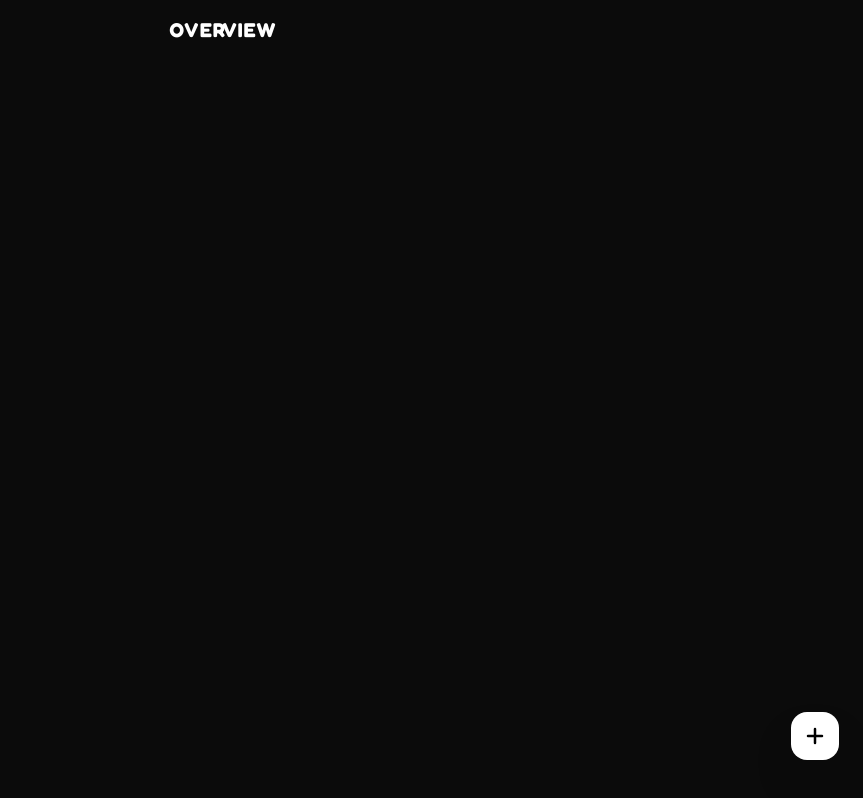
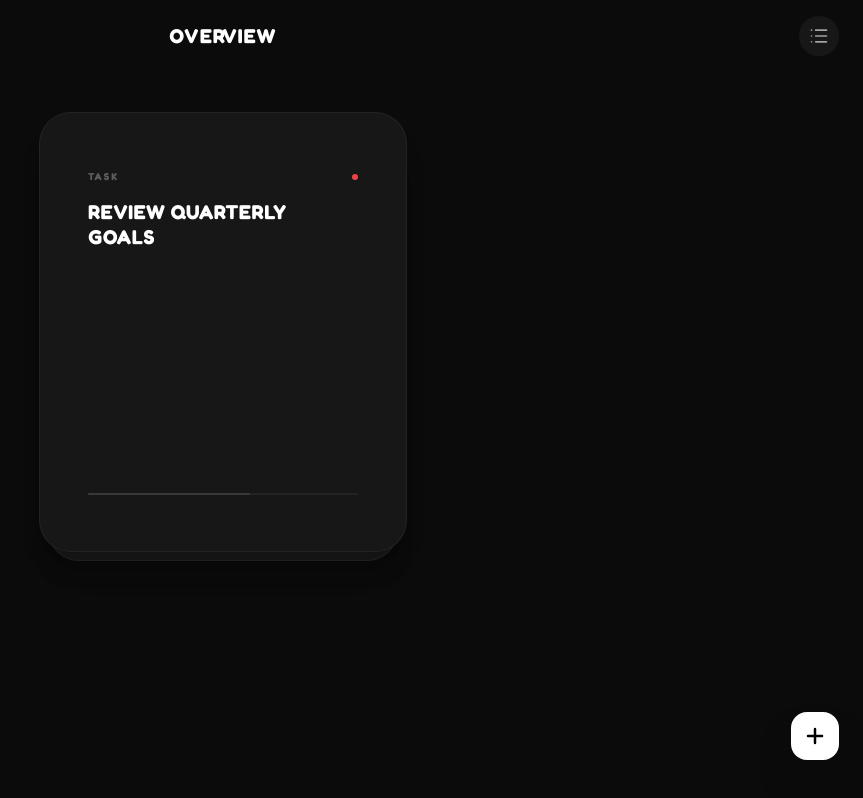
Before and after one commit to ChetanG111/life-os, a Next.js app: page / in a window 1280 px wide. Shown: the whole page, without its empty margins (417-1280 px from the left). Built offline with nearby package versions, Linux system fonts and the light colour scheme.

Commit message:
feat(overview): integrate list view toggle and priority sorting

```diff
--- a/src/components/features/overview/Feed.tsx
+++ b/src/components/features/overview/Feed.tsx
@@ -1,9 +1,12 @@
 'use client';
 
+import { useState, useMemo } from 'react';
 import { FeedItem, SwipeFeed } from './SwipeFeed';
-import { motion } from 'framer-motion';
+import { ListFeed } from './ListFeed';
+import { motion, AnimatePresence } from 'framer-motion';
 import { vibrate } from '@/utils/haptics';
 import { useData } from '@/context/DataContext';
+import { Layers, List as ListIcon } from 'lucide-react';
 
 interface FeedProps {
     onOpenSettings: () => void;
@@ -11,19 +14,28 @@ interface FeedProps {
     onOpenQuickAdd: (type?: 'task' | 'note') => void;
 }
 
+type ViewMode = 'stack' | 'list';
+
 export function Feed({ onOpenSettings, onOpenDetails, onOpenQuickAdd }: FeedProps) {
-    const { tasks, notes, removeTask, removeNote } = useData();
+    const { tasks, notes, removeTask, removeNote, completeTask } = useData();
+    const [viewMode, setViewMode] = useState<ViewMode>('stack');
 
-    // Map Tasks and Notes to FeedItems
-    const feedItems: FeedItem[] = [
-        ...tasks.map(t => ({
+    // 1. Map Data to FeedItems
+    // 2. Filter out completed tasks
+    const rawItems: FeedItem[] = useMemo(() => {
+        const activeTasks = tasks.filter(t => !t.isCompleted);
+
+        return [
+            ...activeTasks.map(t => ({
                 id: `task-${t.id}`,
                 originalId: t.id,
                 title: t.title,
                 type: 'task' as const,
                 content: t.description || '',
                 priority: t.priority,
-            tags: t.tags
+                tags: t.tags,
+                dueDate: t.dueDate,
+                dueTime: t.dueDate ? new Date(t.dueDate).toLocaleTimeString([], { hour: '2-digit', minute: '2-digit' }) : undefined
             })),
             ...notes.map(n => ({
                 id: `note-${n.id}`,
@@ -34,23 +46,61 @@ export function Feed({ onOpenSettings, onOpenDetails, onOpenQuickAdd }: FeedProp
                 tags: n.tags
             }))
         ];
+    }, [tasks, notes]);
+
+    // 3. Sort Items: Overdue -> High Priority -> Medium -> Low -> Notes
+    const sortedItems = useMemo(() => {
+        return [...rawItems].sort((a, b) => {
+            const now = new Date().getTime();
+
+            // Helper to check overdue
+            const isOverdue = (item: FeedItem) => item.dueDate && new Date(item.dueDate).getTime() < now;
+
+            const aOverdue = isOverdue(a);
+            const bOverdue = isOverdue(b);
+
+            if (aOverdue && !bOverdue) return -1;
+            if (!aOverdue && bOverdue) return 1;
+
+            // Priority Sorting
+            const priorityScore = { high: 3, medium: 2, low: 1, undefined: 0 };
+            const aScore = priorityScore[a.priority || 'undefined'] || 0;
+            const bScore = priorityScore[b.priority || 'undefined'] || 0;
+
+            if (aScore > bScore) return -1;
+            if (aScore < bScore) return 1;
+
+            return 0;
+        });
+    }, [rawItems]);
 
     const handleSwipe = (id: string, action: 'done' | 'dismiss' | 'delete') => {
-        const item = feedItems.find(i => i.id === id);
+        const item = sortedItems.find(i => i.id === id);
         if (!item) return;
 
         if (action === 'delete') {
             if (item.type === 'task') removeTask(item.originalId!);
             else removeNote(item.originalId!);
         } else if (action === 'done') {
-            if (item.type === 'task') removeTask(item.originalId!);
+            if (item.type === 'task') completeTask(item.originalId!);
+            // Notes don't have 'done' state, maybe archive? For now just ignore or delete if intention is clear.
+            // In ListFeed, 'done' is swipe right. For notes, let's assume it means 'archive' or 'delete'.
+            // But spec says 'mark_done_or_save'. Let's just removeNote for now if it happens for note.
+            else removeNote(item.originalId!);
         }
     };
 
+    const toggleView = () => {
+        vibrate('medium');
+        setViewMode(prev => prev === 'stack' ? 'list' : 'stack');
+    };
+
     return (
-        <div className="relative h-full w-full py-safe-top px-4 overflow-hidden">
+        <div className="relative h-full w-full py-safe-top px-4 overflow-hidden flex flex-col">
             {/* Header */}
-            <header className="relative flex justify-center items-center py-4 px-2 mb-2">
+            <header className="relative flex justify-between items-center py-4 px-2 mb-2 flex-none">
+                <div className="w-10" /> {/* Spacer for centering */}
+
                 <motion.button
                     whileTap={{ scale: 0.97 }}
                     onClick={onOpenSettings}
@@ -60,11 +110,64 @@ export function Feed({ onOpenSettings, onOpenDetails, onOpenQuickAdd }: FeedProp
                         Overview
                     </h1>
                 </motion.button>
+
+                {/* View Toggle */}
+                <motion.button
+                    whileTap={{ scale: 0.9 }}
+                    onClick={toggleView}
+                    className="w-10 h-10 flex items-center justify-center rounded-full bg-white/5 text-neutral-400 hover:text-white hover:bg-white/10 transition-colors"
+                >
+                    <AnimatePresence mode='wait' initial={false}>
+                        {viewMode === 'stack' ? (
+                            <motion.div
+                                key="list"
+                                initial={{ opacity: 0, rotate: -90 }}
+                                animate={{ opacity: 1, rotate: 0 }}
+                                exit={{ opacity: 0, rotate: 90 }}
+                            >
+                                <ListIcon size={20} />
+                            </motion.div>
+                        ) : (
+                            <motion.div
+                                key="stack"
+                                initial={{ opacity: 0, rotate: 90 }}
+                                animate={{ opacity: 1, rotate: 0 }}
+                                exit={{ opacity: 0, rotate: -90 }}
+                            >
+                                <Layers size={20} />
+                            </motion.div>
+                        )}
+                    </AnimatePresence>
+                </motion.button>
             </header>
 
             {/* Main Feed Content */}
-            <div className="h-[calc(100%-80px)] pb-16">
-                <SwipeFeed items={feedItems} onSwipe={handleSwipe} onDetails={(item) => onOpenDetails(item)} />
+            <div className="flex-1 relative overflow-hidden">
+                <AnimatePresence mode='wait'>
+                    {viewMode === 'stack' ? (
+                        <motion.div
+                            key="stack"
+                            initial={{ opacity: 0, scale: 0.95 }}
+                            animate={{ opacity: 1, scale: 1 }}
+                            exit={{ opacity: 0, scale: 1.05 }}
+                            transition={{ duration: 0.2 }}
+                            className="h-full pb-16"
+                        >
+                            <SwipeFeed items={sortedItems} onSwipe={handleSwipe} onDetails={(item) => onOpenDetails(item)} />
+                        </motion.div>
+                    ) : (
+                        <motion.div
+                            key="list"
+                            initial={{ opacity: 0, y: 20 }}
+                            animate={{ opacity: 1, y: 0 }}
+                            exit={{ opacity: 0, y: -20 }}
+                            transition={{ duration: 0.2 }}
+                            className="h-full"
+                        >
+                            <ListFeed items={sortedItems} onSwipe={handleSwipe} onDetails={(item) => onOpenDetails(item)} />
+                        </motion.div>
+                    )}
+                </AnimatePresence>
             </div>
         </div>
     );
--- a/src/components/features/overview/SwipeFeed.tsx
+++ b/src/components/features/overview/SwipeFeed.tsx
@@ -20,6 +20,7 @@ export interface FeedItem {
     tags?: string[];
     priority?: 'high' | 'medium' | 'low';
     dueTime?: string;
+    dueDate?: string;
 }
 
 // Mock Data
```
Lines whose indentation alone changed are shown as unchanged.
